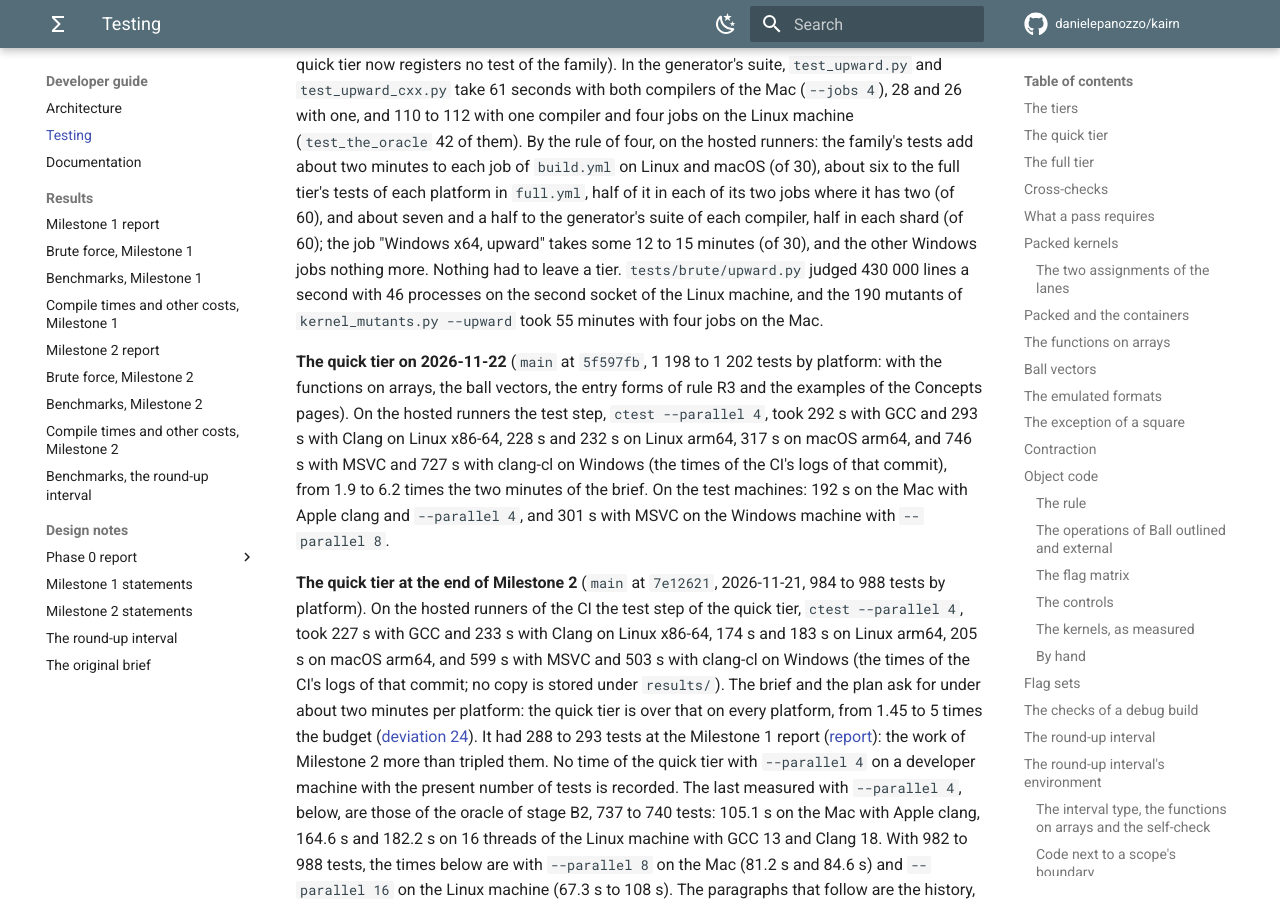
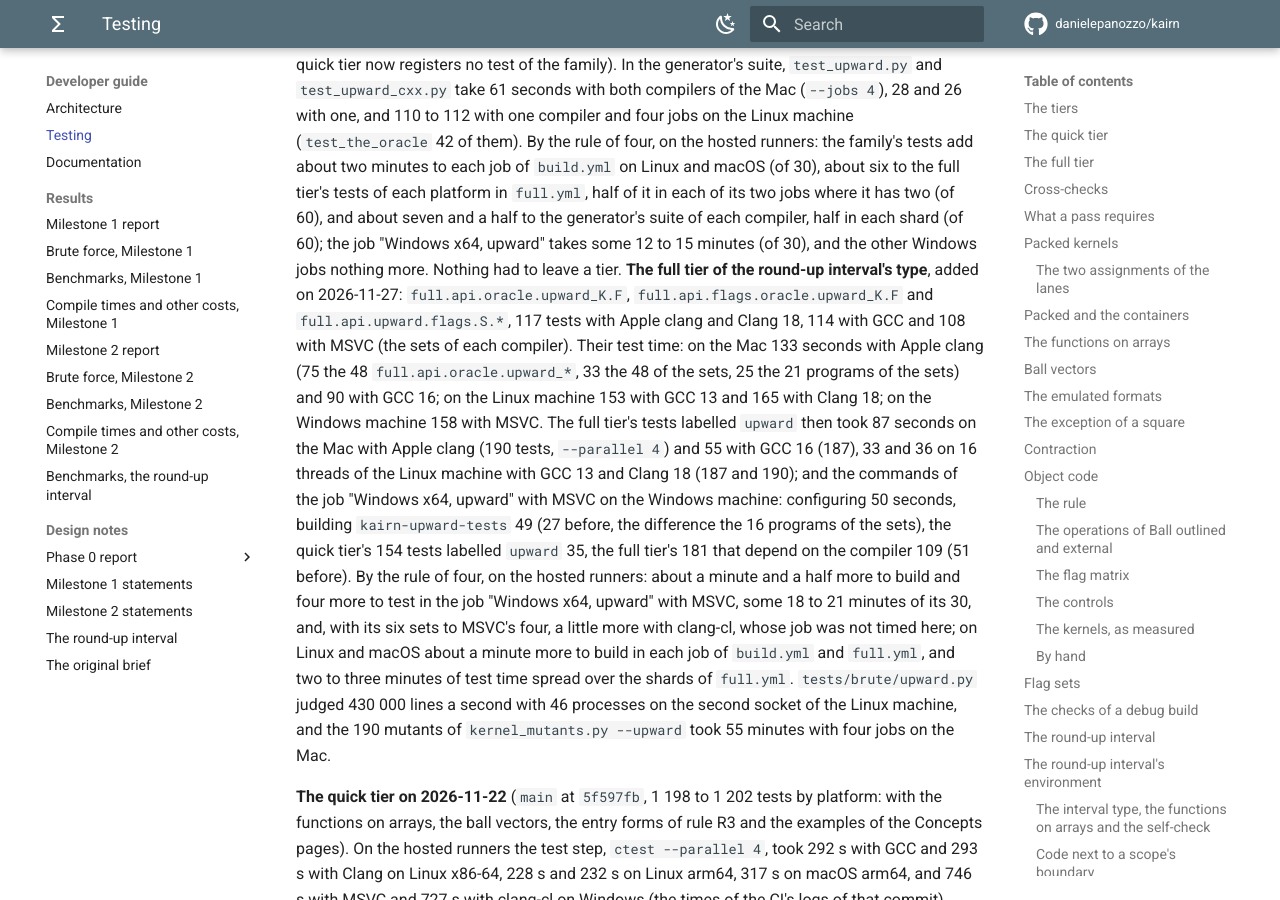
Before and after one commit to danielepanozzo/kairn, an MkDocs documentation site: the page built from docs/developer/testing.md, in a window 1280 px wide and 900 px high, scrolled down 90681 px. Built offline with MkDocs 1.6.1 and Material for MkDocs 9.7.7, drawn with Linux system fonts in a browser that asks for light colours; comment, search, counter and statistics services are not loaded; some of the changed text lies outside the part shown.

Commit message:
Testing: the times of the full tier of the round-up interval's type, and what it adds to the jobs of the CI; the workflows' comments name it
Co-Authored-By: Claude Opus 5.5 <noreply@anthropic.com>
Claude-Session: https://claude.ai/code/session_01ULwCxzT6Dhw9xUiTw8mJz1

```diff
--- a/docs/developer/testing.md
+++ b/docs/developer/testing.md
@@ -2550,6 +2550,22 @@ By the rule of four, on the hosted runners: the family's tests add about two min
 to the generator's suite of each compiler, half in each shard (of 60); the job "Windows x64, upward"
 takes some 12 to 15 minutes (of 30), and the other Windows jobs nothing more. Nothing had to leave a
 tier.
+**The full tier of the round-up interval's type**, added on 2026-11-27: `full.api.oracle.upward_K.F`,
+`full.api.flags.oracle.upward_K.F` and `full.api.upward.flags.S.*`, 117 tests with Apple clang and
+Clang 18, 114 with GCC and 108 with MSVC (the sets of each compiler). Their test time: on the Mac 133
+seconds with Apple clang (75 the 48 `full.api.oracle.upward_*`, 33 the 48 of the sets, 25 the 21
+programs of the sets) and 90 with GCC 16; on the Linux machine 153 with GCC 13 and 165 with Clang 18;
+on the Windows machine 158 with MSVC. The full tier's tests labelled `upward` then took 87 seconds on
+the Mac with Apple clang (190 tests, `--parallel 4`) and 55 with GCC 16 (187), 33 and 36 on 16 threads
+of the Linux machine with GCC 13 and Clang 18 (187 and 190); and the commands of the job "Windows x64,
+upward" with MSVC on the Windows machine: configuring 50 seconds, building `kairn-upward-tests` 49 (27
+before, the difference the 16 programs of the sets), the quick tier's 154 tests labelled `upward` 35,
+the full tier's 181 that depend on the compiler 109 (51 before). By the rule of four, on the hosted
+runners: about a minute and a half more to build and four more to test in the job "Windows x64,
+upward" with MSVC, some 18 to 21 minutes of its 30, and, with its six sets to MSVC's four, a little
+more with clang-cl, whose job was not timed here; on Linux and macOS about a minute more to build in
+each job of `build.yml` and `full.yml`, and two to three minutes of test time spread over the shards
+of `full.yml`.
 `tests/brute/upward.py` judged 430 000 lines a second with 46 processes on the second socket of the
 Linux machine, and the 190 mutants of `kernel_mutants.py --upward` took 55 minutes with four jobs on
 the Mac.
```
Also changed, not shown: 2 other files.
